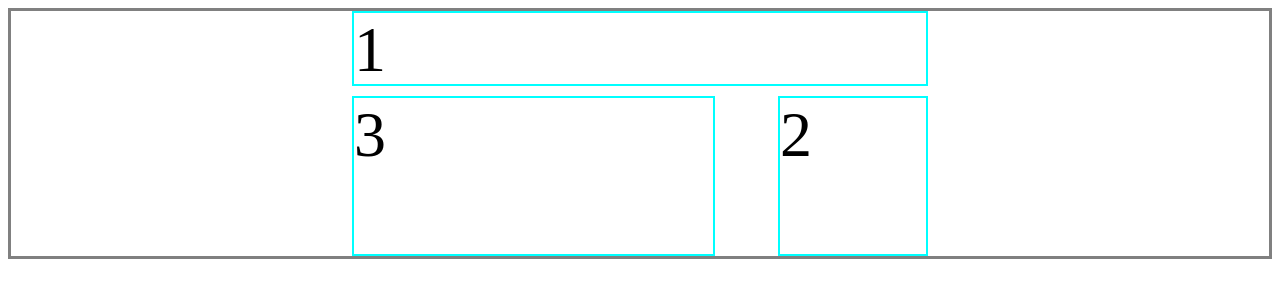
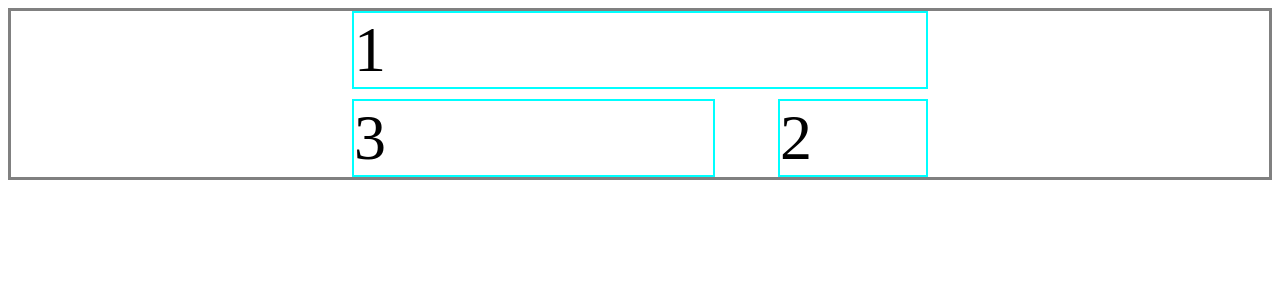
Before and after one commit to LaureanoVera/platzi-web-school, a plain HTML site: page curso-css-grid/index.html in a window 1280 px wide. Drawn offline with Linux system fonts and the light colour scheme.

Commit message:
curso de css grid basico: funciones especiales

```diff
--- a/curso-css-grid/style.css
+++ b/curso-css-grid/style.css
@@ -1,8 +1,8 @@
 .container {
   border: 3px solid gray;
   display: grid;
-  grid-template-columns: repeat(3, 150px);
-  grid-template-rows: repeat(3, 75px);
+  grid-template-columns: repeat(3, minmax(40px, 150px));
+  grid-template-rows: repeat(3, auto);
   column-gap: calc((100% - 90%) / 2);
   row-gap: 10px;
   grid-template-areas:
```
